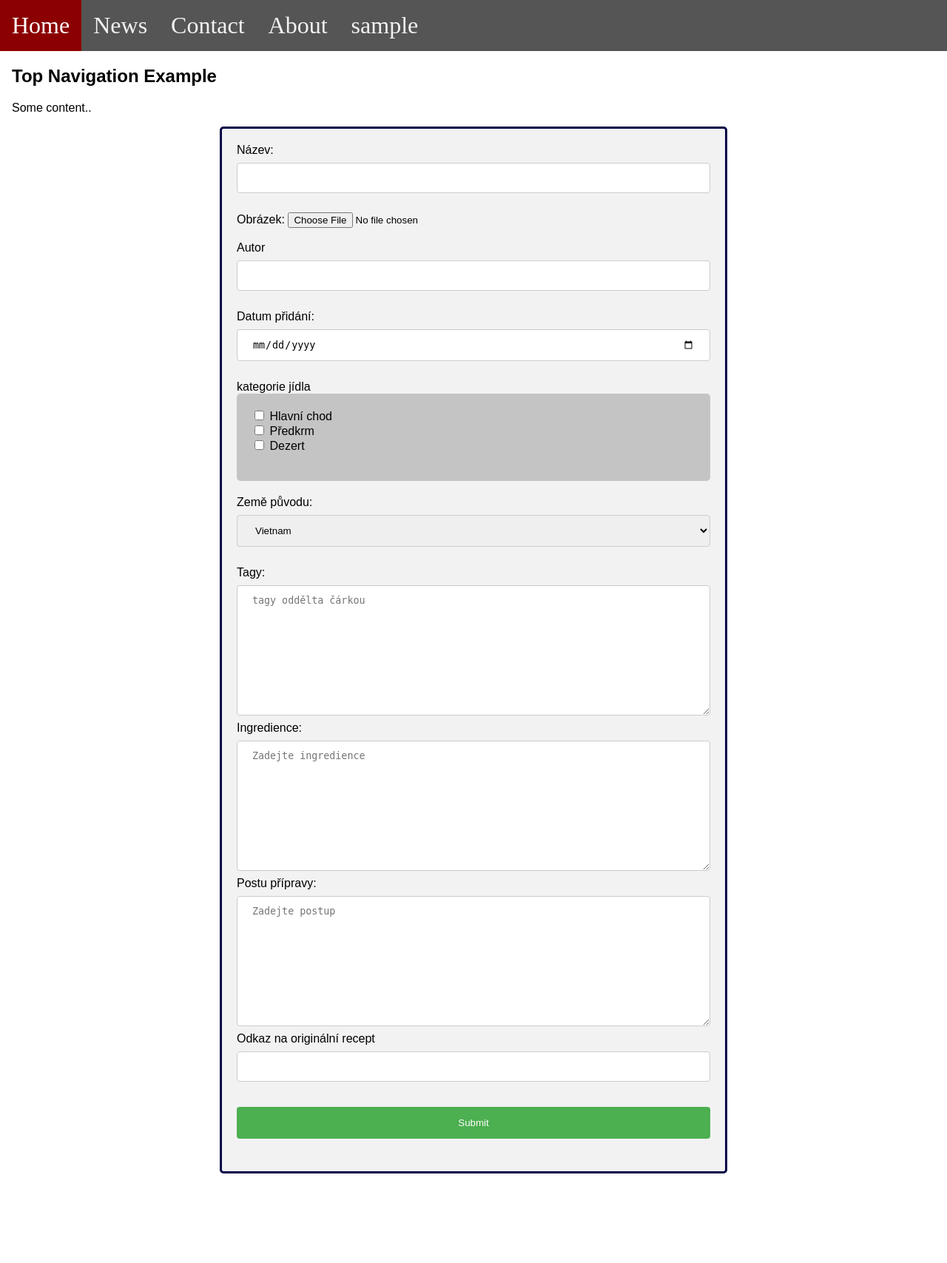
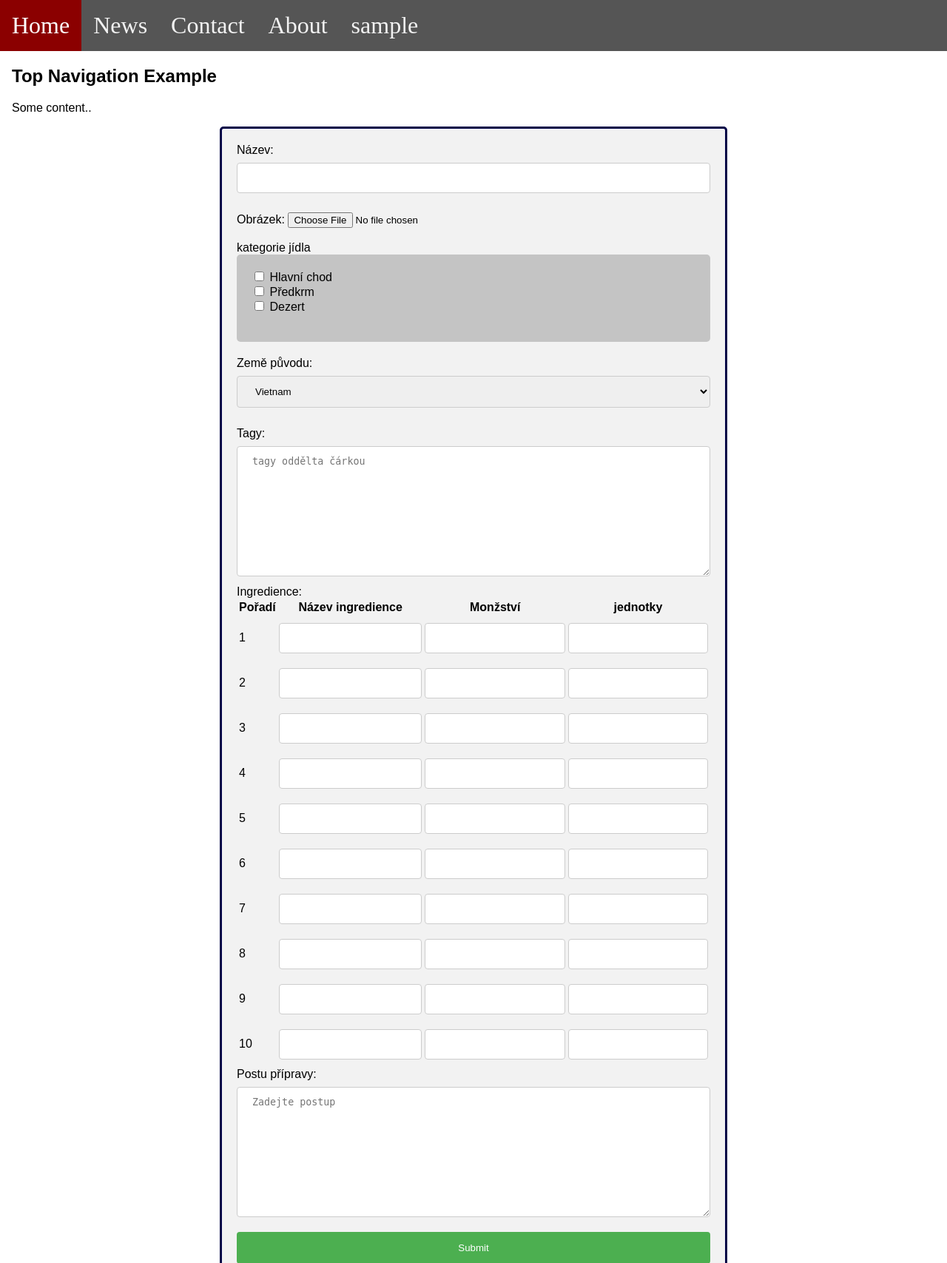
Before and after one commit to OBU5/MyCookBook, a PHP site: page /addRecipe.php in a window 1280 px wide. Shown: the top 1707 px of the page at 74% size. Before the commit the page ends 1586 px from the top, so only its background shows below. Run offline with PHP 8.4, Linux system fonts and the light colour scheme; the visitor is signed in with stand-in values (Sample User, id 1); some web fonts are replaced.

Commit message:
Modified recipe database and added possibility to upload image

```diff
--- a/styles.css
+++ b/Styles/styles.css
@@ -95,15 +95,13 @@ input[type=submit]:hover {
     color: #B85450;
 }
 
-table {
-    border: 2px solid black;
-    border-collapse: collapse;
-}
-
+table,
 th,
+tr,
 td {
-    border: 1px solid black;
-    border-collapse: collapse;
+    border: 0;
+    border: none;
+    outline: none;
 }
 
 
--- a/addRecipe.php
+++ b/addRecipe.php
@@ -5,6 +5,8 @@ session_start();
 if (!isset($_SESSION["username"])) {
     header("location:login.php");
 } else {
+    if (isset($_POST["submit"])) {
+
         $recipeAuthor = $_SESSION["username"];
         // check if the fields are filled
         if (empty($_POST["recipename"])) {
@@ -12,15 +14,42 @@ if (!isset($_SESSION["username"])) {
         } else {
             $recipename = mysqli_real_escape_string($connect, $_POST["recipename"]);
             // get user_id of signed user
-        $query = "SELECT user_id FROM Users WHERE username = '$recipeAuthor'";
+            $query = "SELECT ID FROM Users WHERE username = '$recipeAuthor'";
             $result = $connect->query($query);
             if (mysqli_num_rows($result) <= 0) {
                 echo '<script>alert("you are not signed in!")</script>';
             } else {
                 $row = $result->fetch_assoc();
-            $query = "INSERT INTO recipes(user_id, recipename, date) VALUES('$row[user_id]', '$recipename', curdate())";
+                $query = "INSERT INTO Recipes(user_id, name, date) VALUES('$row[ID]', '$recipename', curdate())";
                 if (mysqli_query($connect, $query)) {
+
+                    $ingredients = $_POST['ingredients'];
+                    if (is_array($ingredients) || is_object($ingredients)) {
+
+                        foreach ($ingredients as $ingredient) :
+                            echo $ingredient . "<br>";
+                        endforeach;
+                    }
                     echo '<script>alert("recept byl úspěšně přidán")</script>';
+                } else {
+                    echo '<script>alert("Recept nebyl přidán, došlo k neočekávané chybě")</script>';
+                }
+            }
+            if (isset($_FILES['img'])) {
+                $uploaddir = 'Uploads/';
+                $uploadfile = $uploaddir . basename($_FILES['img']['name']);
+                $uploadfile = str_replace(' ', '-', $uploadfile);
+                if (move_uploaded_file($_FILES["img"]["tmp_name"], $uploadfile)) {
+                    echo "File is valid, and was successfully uploaded.\n";
+                    echo ' <a href = http://' . $_SERVER['SERVER_NAME'].'/MyCookBook/' .$uploadfile.'> Zobrazit obrázek </a>';
+                } else {
+                    echo "<p> Upload failed </p>";
+                }
+
+                echo '<pre>';
+                echo 'Here is some more debugging info:';
+                print_r($_FILES);
+                print "</pre>";
             }
         }
     }
@@ -31,7 +60,7 @@ if (!isset($_SESSION["username"])) {
 <html>
 
 <head>
-    <link rel="stylesheet" href="styles.css">
+    <link rel="stylesheet" href="Styles/styles.css">
     <link href="https://fonts.googleapis.com/css2?family=Sansita+Swashed:wght@300&display=swap" rel="stylesheet">
 </head>
 
@@ -60,19 +89,13 @@ if (!isset($_SESSION["username"])) {
     </div>
 
     <div class="recipeDiv">
-        <form  method="post">
+        <form enctype="multipart/form-data" method="post">
 
             <label for="recipename">Název:</label>
             <input type="text" id="recipename" name="recipename"><br><br>
 
             <label for="img">Obrázek:</label>
             <input type="file" id="img" name="img" accept="image/*"><br><br>
-
-            <label for="author">Autor</label>
-            <input type="text" id="author" name="author"><br><br>
-
-            <label for="creationDate">Datum přidání:</label>
-            <input type="date" id="creationDate" name="creationDate"><br><br>
 
             <!-- meal category -->
             <label for="mealCategoryDiv">kategorie jídla</label>
@@ -99,15 +122,80 @@ if (!isset($_SESSION["username"])) {
             <label for="tags">Tagy:</label>
             <textarea name="tags" id="tags" rows="10" cols="50" placeholder="tagy oddělta čárkou"></textarea><br>
             <label for="tags">Ingredience:</label>
-            <textarea name="ingredients" id="ingredients" rows="10" cols="50" placeholder="Zadejte ingredience"></textarea><br>
+            <table>
+                <tr>
+                    <th>Pořadí</th>
+                    <th>Název ingredience</th>
+                    <th>Monžství</th>
+                    <th>jednotky</th>
+                </tr>
+                <tr>
+                    <td> 1 </td>
+                    <td> <input type="text" name="ingredients[]"> </td>
+                    <td> <input type="text" name="quantities[]"> </td>
+                    <td> <input type="text" name="units[]"> </td>
+                </tr>
+                <tr>
+                    <td> 2 </td>
+                    <td> <input type="text" name="ingredients[]"> </td>
+                    <td> <input type="text" name="quantities[]"> </td>
+                    <td> <input type="text" name="units[]"> </td>
+                </tr>
+                <tr>
+                    <td> 3 </td>
+                    <td> <input type="text" name="ingredients[]"> </td>
+                    <td> <input type="text" name="quantities[]"> </td>
+                    <td> <input type="text" name="units[]"> </td>
+                </tr>
+                <tr>
+                    <td> 4 </td>
+                    <td> <input type="text" name="ingredients[]"> </td>
+                    <td> <input type="text" name="quantities[]"> </td>
+                    <td> <input type="text" name="units[]"> </td>
+                </tr>
+                <tr>
+                    <td> 5 </td>
+                    <td> <input type="text" name="ingredients[]"> </td>
+                    <td> <input type="text" name="quantities[]"> </td>
+                    <td> <input type="text" name="units[]"> </td>
+                </tr>
+                <tr>
+                    <td> 6 </td>
+                    <td> <input type="text" name="ingredients[]"> </td>
+                    <td> <input type="text" name="quantities[]"> </td>
+                    <td> <input type="text" name="units[]"> </td>
+                </tr>
+                <tr>
+                    <td> 7 </td>
+                    <td> <input type="text" name="ingredients[]"> </td>
+                    <td> <input type="text" name="quantities[]"> </td>
+                    <td> <input type="text" name="units[]"> </td>
+                </tr>
+                <tr>
+                    <td> 8 </td>
+                    <td> <input type="text" name="ingredients[]"> </td>
+                    <td> <input type="text" name="quantities[]"> </td>
+                    <td> <input type="text" name="units[]"> </td>
+                </tr>
+                <tr>
+                    <td> 9 </td>
+                    <td> <input type="text" name="ingredients[]"> </td>
+                    <td> <input type="text" name="quantities[]"> </td>
+                    <td> <input type="text" name="units[]"> </td>
+                </tr>
+                <tr>
+                    <td> 10 </td>
+                    <td> <input type="text" name="ingredients[]"> </td>
+                    <td> <input type="text" name="quantities[]"> </td>
+                    <td> <input type="text" name="units[]"> </td>
+                </tr>
+            </table>
+
+
             <label for="process">Postu přípravy:</label>
             <textarea name="process" id="process" rows="10" cols="50" placeholder="Zadejte postup"></textarea><br>
 
-
-            <label for="originalURL">Odkaz na originální recept</label>
-            <input type="url" id="originalURL" name="originalURL"><br><br>
-
-            <input type="submit" value="Submit">
+            <input type="submit" name="submit">
         </form>
     </div>
 
--- a/userInfo.php
+++ b/userInfo.php
@@ -49,7 +49,7 @@ if (!isset($_SESSION["username"])) {
           if ($connect->connect_error) {
                die("Connection failed: " . $conn->connect_error);
           }
-          $query = "SELECT user_id, name, lastname, email, username, role FROM users";
+          $query = "SELECT ID, name, lastname, email, username, role FROM users";
           $result = $connect->query($query);
 
           if ($result->num_rows > 0) {
```
Also changed, not shown: Uploads/20170906_175817.jpg (added), Uploads/Screenshot 2020-11-26 202642.png (added), Uploads/Screenshot 2020-12-03 142909.png (added), Uploads/Screenshot-2020-11-26-202642.png (added), Uploads/SetDMA.png (added). Lines whose indentation alone changed are shown as unchanged.
